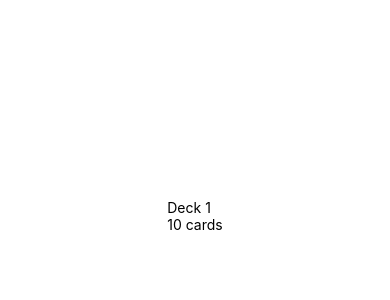
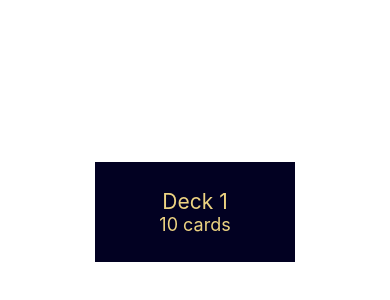
Before and after one commit to sahinaksoy/udacity-react-native-mobile-flashcards, a React Native app: screen / in a window 390 px wide. Shown: the part 206-506 px from the top of the page. Built offline with nearby package versions, Linux system fonts and the light colour scheme.

Commit message:
style: add deck style

```diff
--- a/components/Deck.js
+++ b/components/Deck.js
@@ -1,17 +1,37 @@
 import React from "react";
-import { View, Text } from "react-native";
+import { View, Text, StyleSheet } from "react-native";
 
 const Deck = (props) => {
   return (
-    <View>
+    <View style={styles.deckBox}>
       <View>
-        <Text>Deck 1</Text>
+        <Text style={styles.deckText}>Deck 1</Text>
       </View>
       <View>
-        <Text>10 cards</Text>
+        <Text style={styles.cardText}>10 cards</Text>
       </View>
     </View>
   );
 };
 
+const styles = StyleSheet.create({
+  deckBox: {
+    alignItems: "center",
+    justifyContent: "center",
+    minHeight: 100,
+    flexBasis: 100,
+    width:200,
+    backgroundColor: "#020122",
+    marginBottom: 8,
+    color: "#EDD382",
+  },
+  deckText: {
+    fontSize: 21,
+    color: "#EDD382",
+  },
+  cardText: {
+    fontSize: 18,
+    color: "#EDD382",
+  },
+});
 export default Deck;
```
